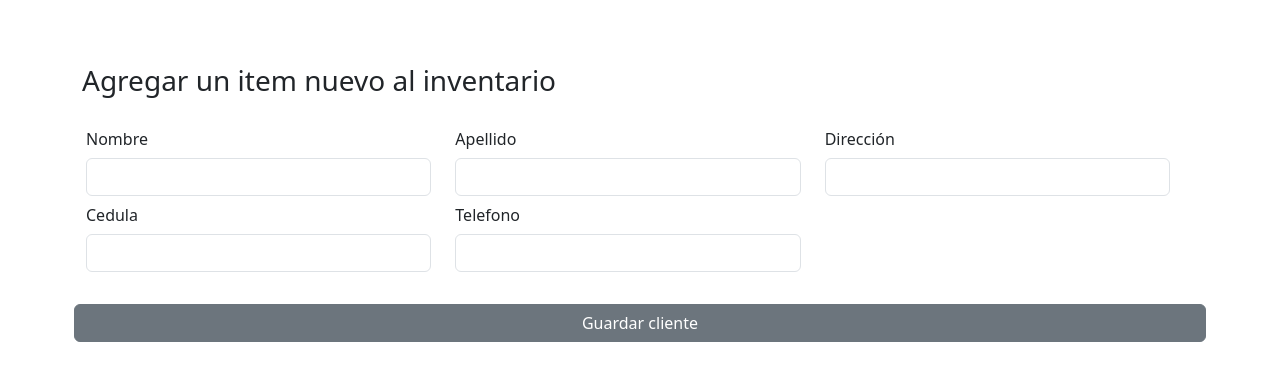
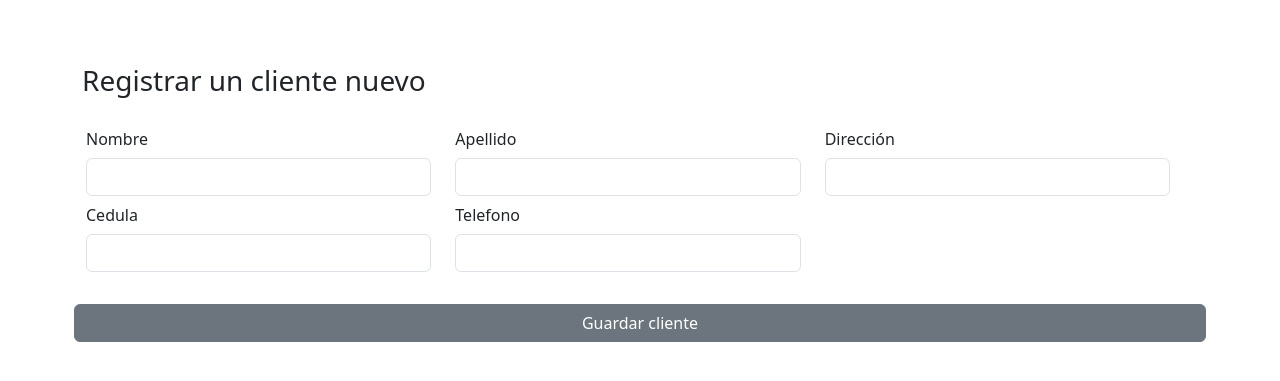
Before and after one commit to IsabellaDo5/EBP, a Django app: page /add_cliente/ in a window 1280 px wide. Shown: the part 56-437 px from the top of the page. Run offline with Django 3.2, Linux system fonts and the light colour scheme.

Commit message:
Trabajando aun en las ordenes

```diff
--- a/AppBD/templates/add_cliente.html
+++ b/AppBD/templates/add_cliente.html
@@ -5,7 +5,7 @@
 {% endblock %}
 
 {% block content %}
-<h3>Agregar un item nuevo al inventario</h3>
+<h3>Registrar un cliente nuevo</h3>
 
 <form action="/add_cliente/" method="post" class="row g-3" style="margin-top: 2% !important;">
     {% csrf_token %}
--- a/AppBD/templates/mesa_orden.html
+++ b/AppBD/templates/mesa_orden.html
@@ -19,6 +19,7 @@
                 <h2>Todas las ordenes de la mesa {{id_mesa}}:</h2>
                 <!-- Contenido de la primera columna -->
 
+                {% for x in ordenes %}
                 <div class="card" style="margin: 1% !important;">
                   <div class="card-body">
                       <div class="row">
@@ -61,7 +62,7 @@
                   </div>
               </div>
 
-
+              {% endfor %}
 
               </div>
             </div>
@@ -69,7 +70,7 @@
 
               <!-- Contenido de la segunda columna -->
                <div class="row" style="margin-top: 20%;">
-                 <a href="/generar_orden/"><button  class="btn btn-primary" type="button">
+                 <a href="/generar_orden/{{id_mesa}}"><button  class="btn btn-primary" type="button">
                   Añadir orden
                   <svg xmlns="http://www.w3.org/2000/svg" width="16" height="16" fill="currentColor" class="bi bi-file-earmark-plus-fill" viewBox="0 0 16 16">
                     <path d="M9.293 0H4a2 2 0 0 0-2 2v12a2 2 0 0 0 2 2h8a2 2 0 0 0 2-2V4.707A1 1 0 0 0 13.707 4L10 .293A1 1 0 0 0 9.293 0M9.5 3.5v-2l3 3h-2a1 1 0 0 1-1-1M8.5 7v1.5H10a.5.5 0 0 1 0 1H8.5V11a.5.5 0 0 1-1 0V9.5H6a.5.5 0 0 1 0-1h1.5V7a.5.5 0 0 1 1 0"/>
--- a/AppBD/views.py
+++ b/AppBD/views.py
@@ -368,7 +368,7 @@ def add_cliente(request):
             telefono = request.POST['telefono']
 
             with connection.cursor() as cursor:
-             cursor.execute("EXEC sp_insert_cliente @nombre=%s, @apellido=%s, @direccion=%s, @cedula=%s, @telefono=%s",(nombre, apellido, direccion, cedula, telefono))
+             cursor.execute("EXEC addCliente @nombre=%s, @apellido=%s, @direccion=%s, @cedula=%s, @telefono=%s",(nombre, apellido, direccion, cedula, telefono))
             #sql_query = "INSERT INTO clientes (nombre, apellido, direccion, cedula, telefono) VALUES (%s, %s, %s,%s, %s)"
             #valores = (request.POST['nombre'], request.POST['apellido'], request.POST['direccion'], request.POST['cedula'],request.POST['telefono'])
             #cursor.execute(sql_query, valores)
@@ -463,7 +463,7 @@ def detalle_orden(request, id_orden):
         })
 
 
-def agregar_orden(request):
+def agregar_orden(request,id_mesa):
     if request.method == 'GET':
         with connection.cursor() as cursor:
             clientes = cursor.execute("exec VerClientes").fetchall()
@@ -477,14 +477,18 @@ def agregar_orden(request):
         return render(request, 'generar_orden.html',
                       {'infopro': resultados,
                        'hora': hora_actual,
-                       'clientes_nombres': clientes_nombres})
+                       'clientes_nombres': clientes_nombres,
+                       'id_mesa': id_mesa})
     else:
         cant= request.POST.getlist('cantidad')
         ids= request.POST.getlist('id_producto')
         coment= request.POST['comentario']
+        idcliente=request.POST['cliente']
 
         with connection.cursor() as cursor:
                 # Aquí inserto descripcion y activo en la tabla ORDEN
+                query="exec addOrden %s %s %s %s"
+                valoress=(id_mesa, 1)
                 sql_query1 = "INSERT INTO orden(descripcion, activa) VALUES (%s, %s)"
                 valores1 = (coment, 1)
                 cursor.execute(sql_query1, valores1)
```
